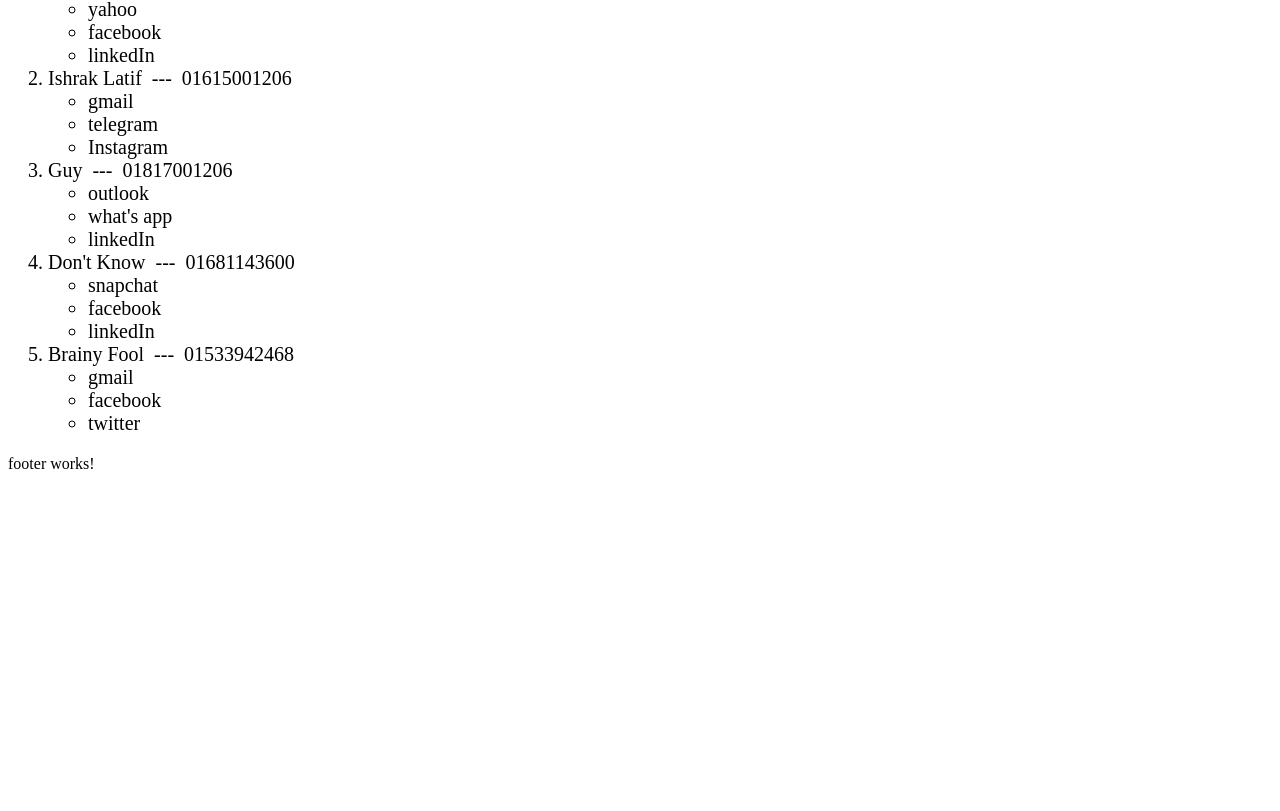
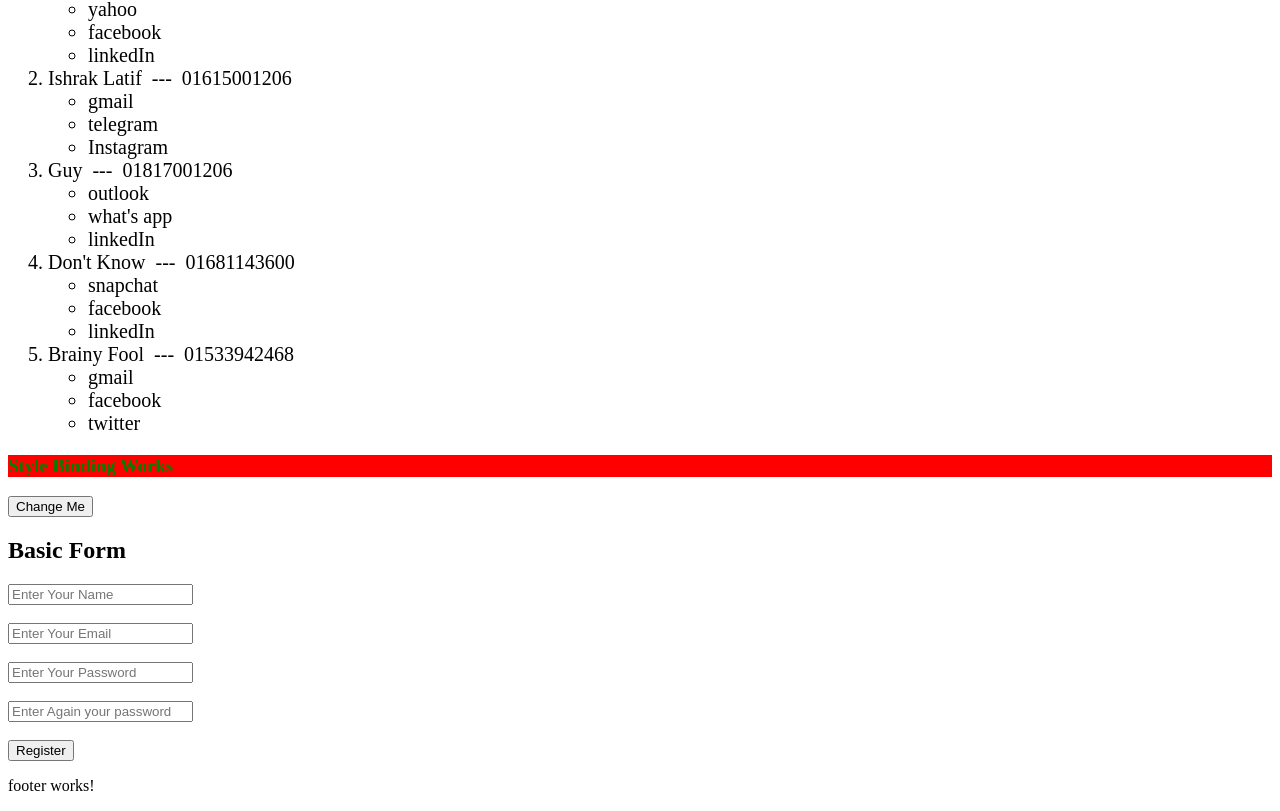
Before and after one commit to MasumBhai/Learning-Angular, an Angular app: page / in a window 1280 px wide. Shown: the part 1465-2276 px from the top of the page. Before the commit the page ends 1954 px from the top, so only its background shows below. Built offline with nearby package versions, Linux system fonts and the light colour scheme.

Commit message:
upto forms (basic) done...

```diff
--- a/src/app/app.component.html
+++ b/src/app/app.component.html
@@ -87,6 +87,32 @@
   </ng-container>
   </ng-container>
 </ol>
+<!-- sTYLE bINDING -->
+<h3 [style.color]="colorVal" [style.backgroundColor]="bgVal">Style Binding Works</h3>
+<button (click)="update_colorr()">Change Me</button>
+
+<h2>Basic Form</h2>
+<form #basicForm="ngForm" (ngSubmit)="get_Form_Data(basicForm.value)" >
+  <input type="text" ngModel placeholder="Enter Your Name" name="user_name"/>
+  <br/><br/>
+  <input type="text" ngModel placeholder="Enter Your Email" name="email"/>
+  <br/><br/>
+  <input type="text" ngModel placeholder="Enter Your Password" name="user_pass"/>
+  <br/><br/>
+  <input type="text" ngModel placeholder="Enter Again your password" name="validate_pass"/>
+  <br/><br/>
+  <button (click)="toggole_Button()">Register</button>
+</form>
+
+<h2 *ngIf="truth_value">Is it your password: {{userData.user_pass}}</h2>
+<!-- -->
+<!--<button (click)="toggole_Button()">Toggle</button>-->
+<!--<h1>Toggle success</h1>-->
+
+
+
+
+
 
 
 <app-footer></app-footer>
--- a/src/app/app.component.ts
+++ b/src/app/app.component.ts
@@ -1,4 +1,5 @@
 import {Component} from '@angular/core';
+import {NgForm} from '@angular/forms';
 
 @Component({
   selector: 'app-root',
@@ -22,6 +23,20 @@ export class AppComponent {
     {name: 'Brainy Fool', email: 'brainy_fools@gmail.com', phone: '01533942468',accounts:['gmail','facebook','twitter']},
   ];
 
+  colorVal = "green"
+  bgVal = "red"
+  countPressed: number = 0;
+  update_colorr(){
+    this.countPressed++
+    if(this.countPressed %2 == 0) {
+      this.bgVal = "green"
+      this.colorVal = "red"
+    }else{
+      this.colorVal = "green"
+      this.bgVal = "red"
+    }
+    console.warn("counter value of Button Pressed: "+this.countPressed)
+  }
 
   first_fun() {
     return "Function has been called";
@@ -39,4 +54,14 @@ export class AppComponent {
     console.warn(val)
     this.displayVal = val;
   }
+
+  userData:any={}
+  get_Form_Data(data:NgForm) {
+    console.warn(data)
+    this.userData = data
+  }
+
+  toggole_Button(){
+    this.truth_value =! this.truth_value
+  }
 }
```
Also changed, not shown: src/app/app.module.ts (+15 -12 lines).
